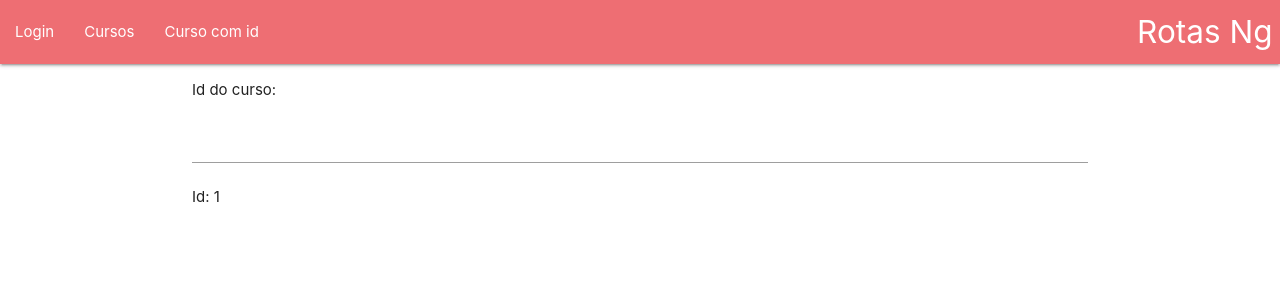
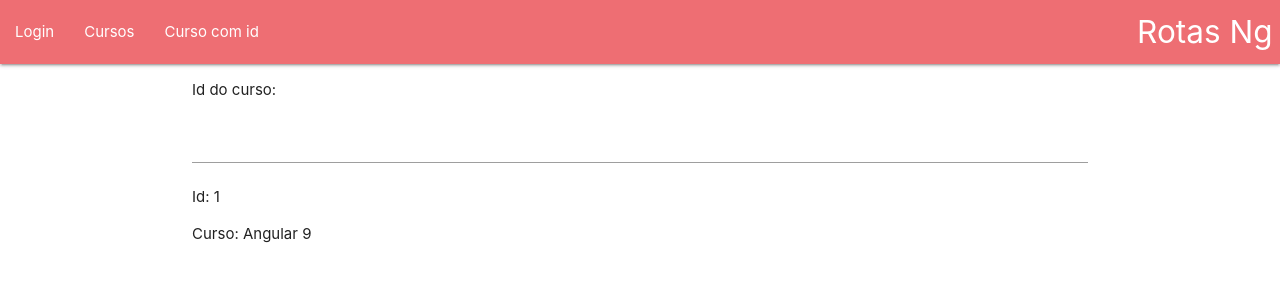
Before and after one commit to cleiltonoliveira/angular-course, an Angular app in the folder rotas/: page /curso/1 in a window 1280 px wide. Shown: the top 300 px of the page. Built offline with nearby package versions, Linux system fonts and the light colour scheme.

Commit message:
imperative routes: redirection via code

```diff
--- a/rotas/src/app/app.routing.ts
+++ b/rotas/src/app/app.routing.ts
@@ -5,11 +5,13 @@
 import { HomeComponent } from './home/home.component';
 import { ModuleWithProviders } from '@angular/core';
 import { CursoDetalheComponent } from './curso-detalhe/curso-detalhe.component';
+import { CursoNaoEncontradoComponent } from './curso-nao-encontrado/curso-nao-encontrado.component';
 
 const APP_ROUTES: Routes = [
     {path: 'cursos', component: CursosComponent},
     {path: 'curso/:id', component: CursoDetalheComponent},
     {path: 'login', component: LoginComponent},
+    {path: 'naoEncontrado', component: CursoNaoEncontradoComponent},
     {path: '', component: HomeComponent}
 ];
 
--- a/rotas/src/app/curso-detalhe/curso-detalhe.component.html
+++ b/rotas/src/app/curso-detalhe/curso-detalhe.component.html
@@ -1 +1,2 @@
 <p>Id: {{ id }}</p>
+<p>Curso: {{ curso?.nome }}</p>
--- a/rotas/src/app/curso-detalhe/curso-detalhe.component.ts
+++ b/rotas/src/app/curso-detalhe/curso-detalhe.component.ts
@@ -1,6 +1,7 @@
 import { Component, OnInit } from '@angular/core';
-import { ActivatedRoute } from '@angular/router';
+import { ActivatedRoute, Router } from '@angular/router';
 import { Subscription } from 'rxjs';
+import { CursosService } from '../cursos/cursos.service';
 
 @Component({
   selector: 'app-curso-detalhe',
@@ -9,10 +10,11 @@
 })
 export class CursoDetalheComponent implements OnInit {
 
-  id: string;
+  id: number;
   inscricao: Subscription;
+curso: any;
 
-  constructor(private route: ActivatedRoute) {
+  constructor(private route: ActivatedRoute, private router: Router, private cursosService: CursosService) {
     // this.id = route.snapshot.params['id'];
   }
 
@@ -20,6 +22,12 @@
     this.inscricao = this.route.params.subscribe((params: any) => {
 
       this.id = params['id'];
+
+      this.curso = this.cursosService.getCurso(this.id);
+
+      if (this.curso == null) {
+        this.router.navigate(['/naoEncontrado']);
+      }
 
     });
 
--- /dev/null
+++ b/rotas/src/app/curso-nao-encontrado/curso-nao-encontrado.component.html
@@ -0,0 +1 @@
+<p>curso-nao-encontrado works!</p>
--- /dev/null
+++ b/rotas/src/app/curso-nao-encontrado/curso-nao-encontrado.component.ts
@@ -0,0 +1,15 @@
+import { Component, OnInit } from '@angular/core';
+
+@Component({
+  selector: 'app-curso-nao-encontrado',
+  templateUrl: './curso-nao-encontrado.component.html',
+  styleUrls: ['./curso-nao-encontrado.component.css']
+})
+export class CursoNaoEncontradoComponent implements OnInit {
+
+  constructor() { }
+
+  ngOnInit(): void {
+  }
+
+}
--- a/rotas/src/app/cursos/cursos.component.html
+++ b/rotas/src/app/cursos/cursos.component.html
@@ -1 +1,6 @@
 <p>cursos works!</p>
+
+<div class="collection">
+    <a class="collection-item" *ngFor="let curso of cursos" [routerLink]="['/curso', curso.id]">{{ curso.nome }}</a>
+
+</div>
--- a/rotas/src/app/cursos/cursos.component.ts
+++ b/rotas/src/app/cursos/cursos.component.ts
@@ -1,4 +1,5 @@
 import { Component, OnInit } from '@angular/core';
+import { CursosService } from './cursos.service';
 
 @Component({
   selector: 'app-cursos',
@@ -7,9 +8,11 @@
 })
 export class CursosComponent implements OnInit {
 
-  constructor() { }
+  cursos: any[];
+  constructor(private cursosService: CursosService) { }
 
   ngOnInit(): void {
+    this.cursos =  this.cursosService.getCursos();
   }
 
 }
--- /dev/null
+++ b/rotas/src/app/cursos/cursos.service.ts
@@ -0,0 +1,26 @@
+import { Injectable } from '@angular/core';
+
+@Injectable({
+  providedIn: 'root'
+})
+export class CursosService {
+
+  constructor() { }
+
+  getCursos() {
+    return [
+      { id: 1, nome: 'Angular 9' },
+      { id: 2, nome: 'Spring Boot' }
+    ];
+  }
+
+  getCurso(id: number) {
+    let cursos = this.getCursos();
+
+    for (let curso of cursos) {
+      if(curso.id == id) return curso;
+    }
+
+    return null;
+  }
+}
```
Also changed, not shown: rotas/src/app/app.module.ts (+5 -2 lines), rotas/src/app/curso-nao-encontrado/curso-nao-encontrado.component.css (added), 2 other files (tests, documents, lock files or other folders).
